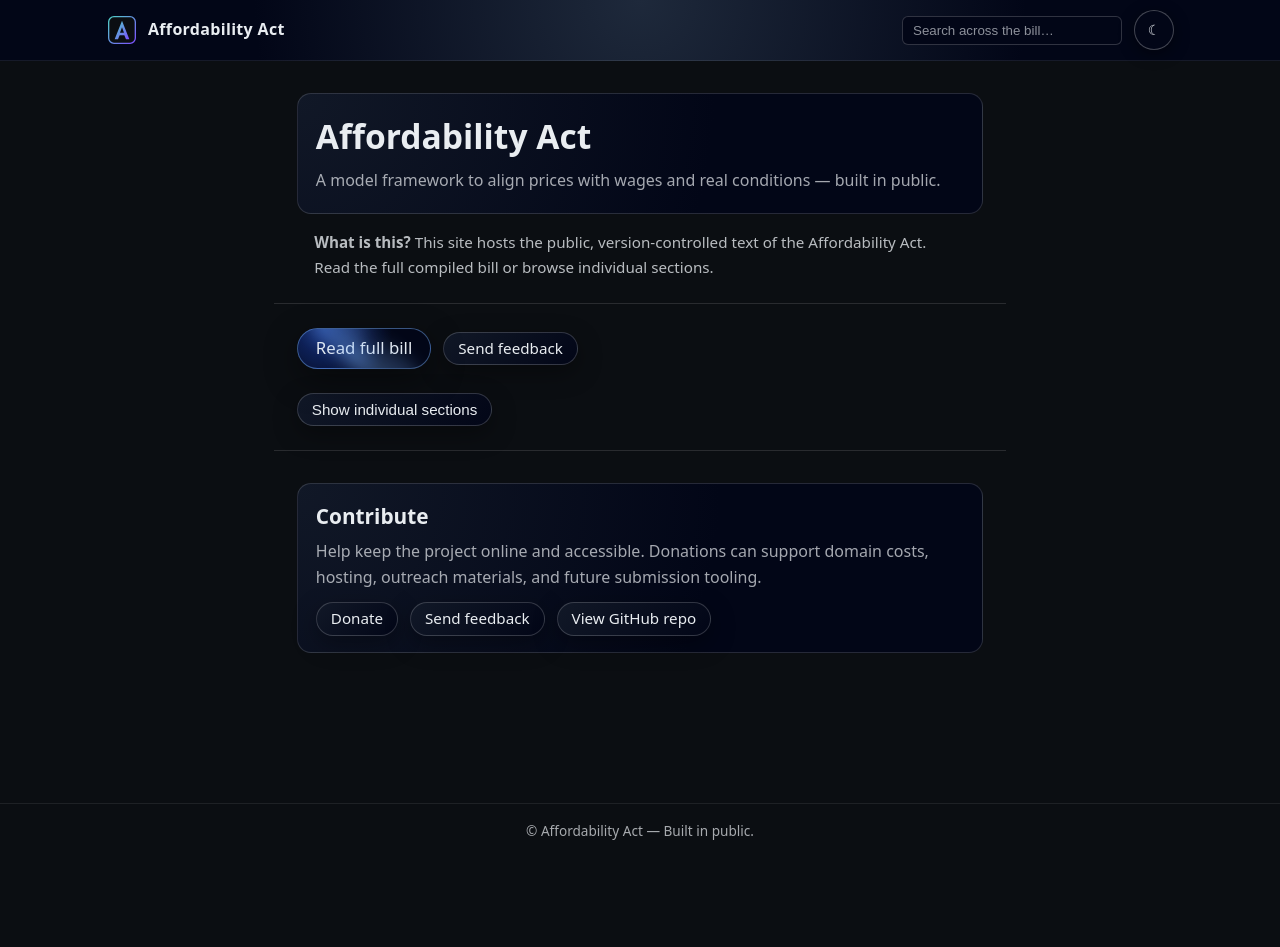
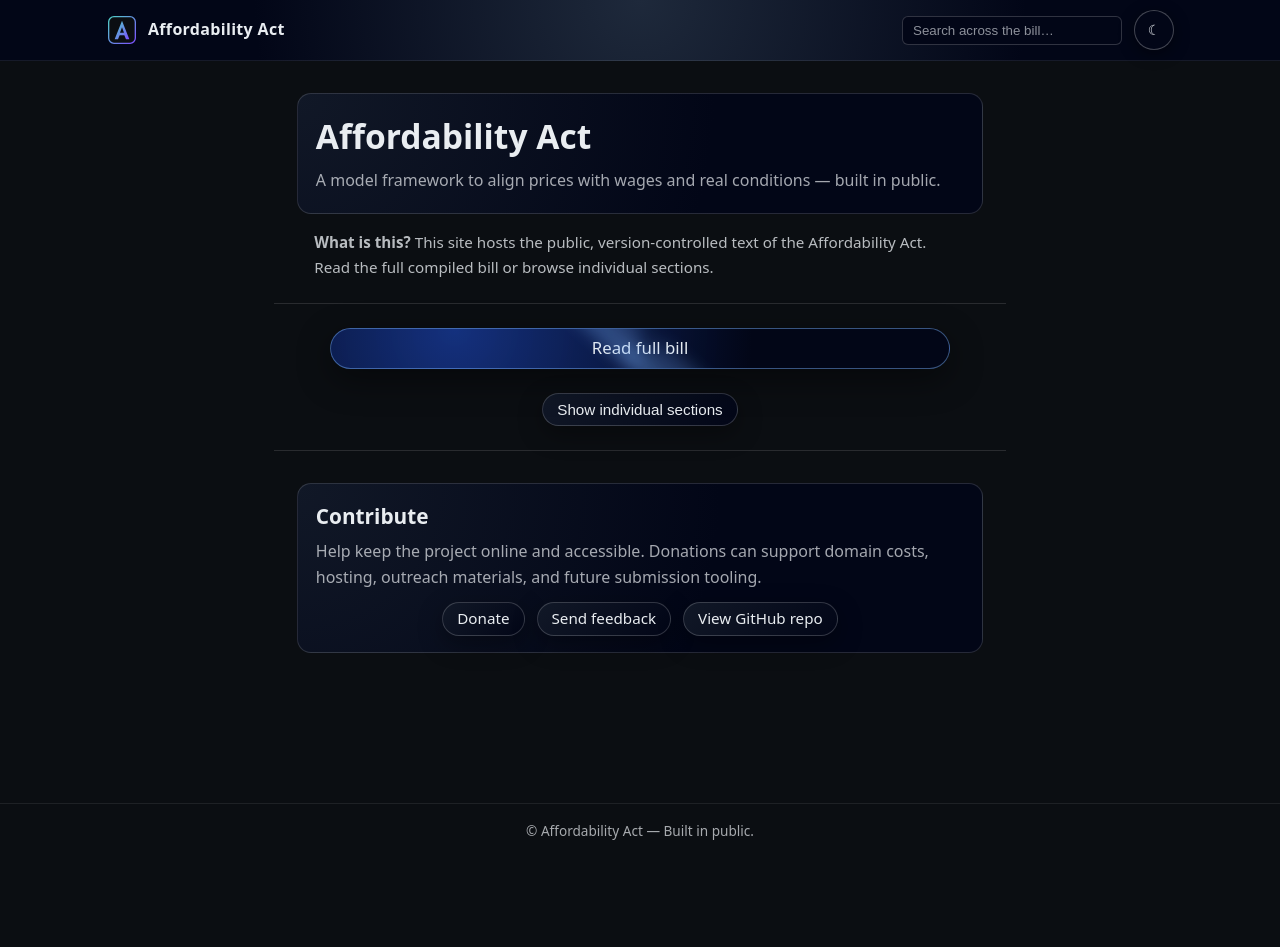
Before and after one commit to cFerg/Affordability-Act, a Jekyll site: the page built from index.md, in a window 1280 px wide. Built offline with Jekyll 4.4.1, drawn with Linux system fonts in a browser that asks for light colours.

Commit message:
Fix null placeholders

```diff
--- a/_layouts/default.html
+++ b/_layouts/default.html
@@ -213,15 +213,27 @@
     {
       "documents": [
         { "id": "bill", "title": "Full compiled bill", "url": "{{ '/policy/bill-text/' | relative_url }}" }
-    {% for s in site.data.sections %}
+        {% assign sections_data = site.data.sections %}
+        {% if sections_data and sections_data.size > 0 %}
+          {% for s in sections_data %}
+            {% if s.slug or s.url or s.sectionTitle %}
               ,{ "id": "section-{{ forloop.index }}",
-       "title": {{ s.sectionTitle | jsonify }},
-       "url": "{{ s.url | relative_url }}",
-       "category": {{ s.category | jsonify }} }
+                "title": {{ (s.sectionTitle | default: s.slug | default: "Section") | jsonify }},
+                "url": "{{ (s.url | default: '/policy/sections/' | append: s.slug | append: '/') | relative_url }}",
+                "category": {{ (s.category | default: "Sections") | jsonify }} }
+            {% else %}
+              {% assign slug = s | replace: '.md','' %}
+              ,{ "id": "section-{{ forloop.index }}",
+                "title": {{ slug | replace: "_"," " | replace: "-"," " | jsonify }},
+                "url": "{{ '/policy/sections/' | append: slug | append: '/' | relative_url }}",
+                "category": {{ "Sections" | jsonify }} }
+            {% endif %}
           {% endfor %}
+        {% endif %}
       ]
     }
     </script>
+
   {% endif %}
 
   <script src="{{ '/assets/site.js' | relative_url }}"></script>
--- a/assets/site.css
+++ b/assets/site.css
@@ -164,8 +164,11 @@
 .btn:active { transform: translateY(0); box-shadow: 0 4px 12px rgba(0,0,0,0.5); }
 
 /* Big CTA */
-.home-actions--primary { align-items: center; }
+.home-actions--primary { justify-content: center; }
+.home-actions--center { justify-content: center; }
 .btn-primary-cta {
+  min-width: min(620px, 100%);
+  justify-content: center;
   position: relative;
   padding: 11px 18px;
   font-size: 1.05rem;
--- a/index.md
+++ b/index.md
@@ -19,10 +19,9 @@
 
 <div class="home-actions home-actions--primary">
   <a class="btn btn-primary-cta" href="{{ '/policy/bill-text/' | relative_url }}"><span>Read full bill</span></a>
-  <a class="btn" href="{{ '/submit/' | relative_url }}"><span>Send feedback</span></a>
 </div>
 
-<div class="home-actions">
+<div class="home-actions home-actions--center">
   <button class="btn" id="toggle-sections" type="button" aria-expanded="false">
     <span>Show individual sections</span>
   </button>
@@ -34,19 +33,38 @@
   {% assign sections_data = site.data.sections %}
 
   {% if sections_data and sections_data.size > 0 %}
+
     {%- comment -%}
-      Robust numeric ordering (prevents 10/11 appearing before 1..9):
-      Build padded keys: 0001, 0010, 0011 ...
-      Then stream and open/close category grids as category changes.
+      Support BOTH formats:
+      A) Rich objects: { order, category, sectionTitle, url }
+      B) Legacy strings: "01_Foo_Bar.md"
     {%- endcomment -%}
 
     {%- assign keyed = "" | split: "" -%}
+
     {%- for s in sections_data -%}
-      {%- assign ord = s.order | plus: 0 -%}
-      {%- assign ord_key = ord | prepend: "0000" | slice: -4, 4 -%}
-      {%- assign key = ord_key | append: "||" | append: s.category | append: "||" | append: s.sectionTitle | append: "||" | append: s.url -%}
+      {%- if s.slug or s.url or s.sectionTitle -%}
+        {%- assign ord = s.order | default: 9999 | plus: 0 -%}
+        {%- assign ord_key = ord | prepend: "0000" | slice: -4, 4 -%}
+        {%- assign cat = s.category | default: "Sections" -%}
+        {%- assign title = s.sectionTitle | default: s.slug | default: "Section" -%}
+        {%- assign url = s.url | default: "/policy/sections/" | append: s.slug | append: "/" -%}
+        {%- assign key = ord_key | append: "||" | append: cat | append: "||" | append: title | append: "||" | append: url -%}
+      {%- else -%}
+        {%- comment -%}Legacy string like "01_Name.md"{%- endcomment -%}
+        {%- assign filename = s -%}
+        {%- assign slug = filename | replace: ".md", "" -%}
+        {%- assign ord = slug | slice: 0, 2 | plus: 0 -%}
+        {%- assign ord_key = ord | prepend: "0000" | slice: -4, 4 -%}
+        {%- assign cat = "Sections" -%}
+        {%- assign title = slug | replace: "_", " " | replace: "-", " " -%}
+        {%- assign url = "/policy/sections/" | append: slug | append: "/" -%}
+        {%- assign key = ord_key | append: "||" | append: cat | append: "||" | append: title | append: "||" | append: url -%}
+      {%- endif -%}
+
       {%- assign keyed = keyed | push: key -%}
     {%- endfor -%}
+
     {%- assign keyed = keyed | sort -%}
 
     {%- assign current_cat = "" -%}
@@ -72,20 +90,7 @@
     {%- if current_cat != "" -%}</div>{%- endif -%}
 
   {% else %}
-    <!-- Fallback: build list from pages if _data/sections.json isn't available -->
-    {% assign sect_pages = site.pages | where_exp: "p", "p.path contains 'policy/sections/'" %}
-    {% assign sect_pages = sect_pages | sort: "path" %}
-
-    <h3 class="category-title">Sections</h3>
-    <div class="section-grid">
-      {% for p in sect_pages %}
-        {% assign slug = p.url | split: '/' | last | default: p.name | replace: '.html','' %}
-        <div class="section-card">
-          <div class="section-card__title">{{ p.title | default: slug | replace: "_"," " | replace: "-"," " }}</div>
-          <a class="btn" href="{{ p.url | relative_url }}"><span>Open</span></a>
-        </div>
-      {% endfor %}
-    </div>
+    <p class="muted" style="max-width:75ch;margin:12px auto;">No sections found.</p>
   {% endif %}
 
 </div>
@@ -97,7 +102,7 @@
   <p class="muted">
     Help keep the project online and accessible. Donations can support domain costs, hosting, outreach materials, and future submission tooling.
   </p>
-  <div class="home-actions" style="margin: 12px auto 0;">
+  <div class="home-actions home-actions--center" style="margin: 12px auto 0;">
     <a class="btn" href="{{ '/donate/' | relative_url }}"><span>Donate</span></a>
     <a class="btn" href="{{ '/submit/' | relative_url }}"><span>Send feedback</span></a>
     <a class="btn" href="{{ site.github.repository_url | default: 'https://github.com/cFerg/Affordability-Act' }}"><span>View GitHub repo</span></a>
```
Lines whose indentation alone changed are shown as unchanged.
